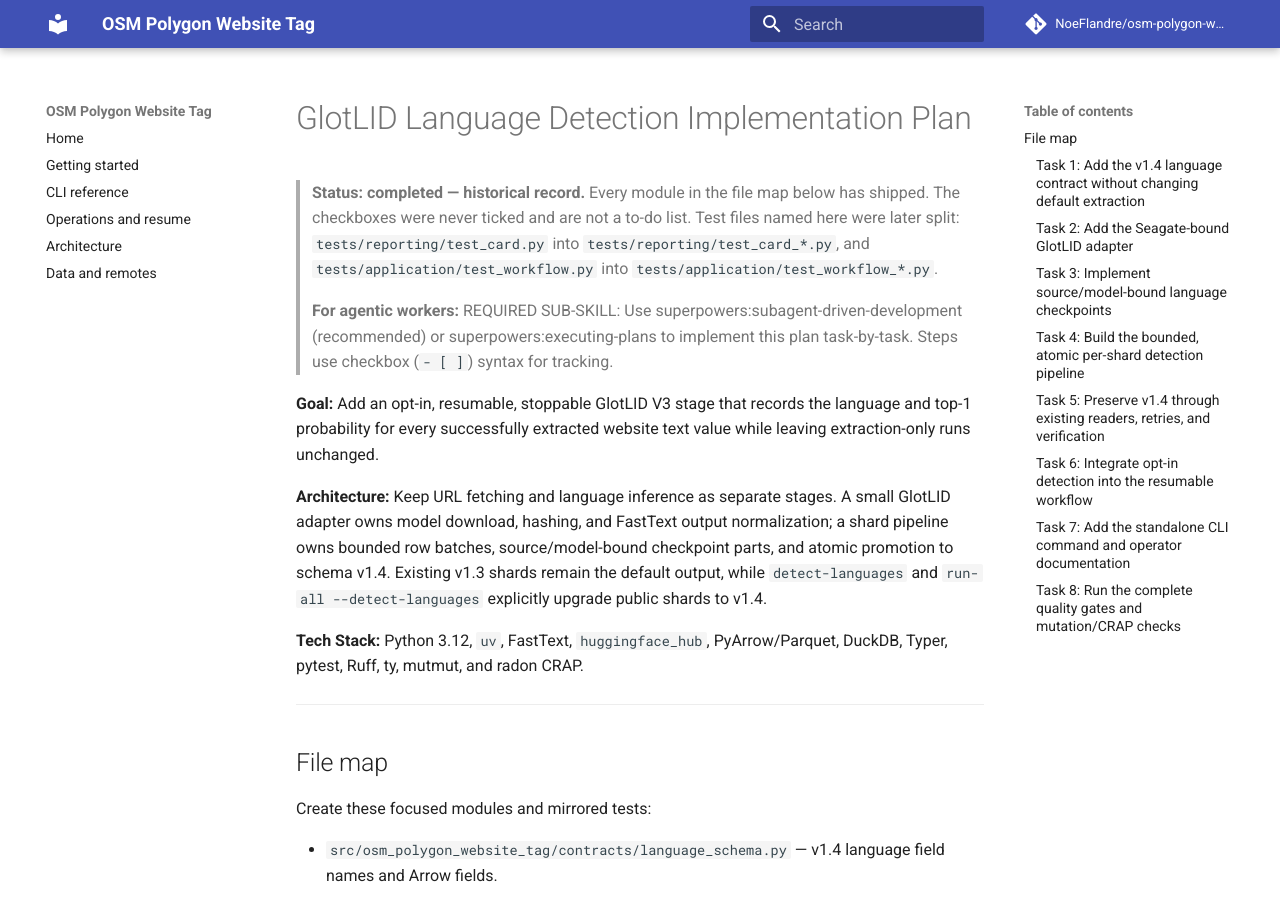
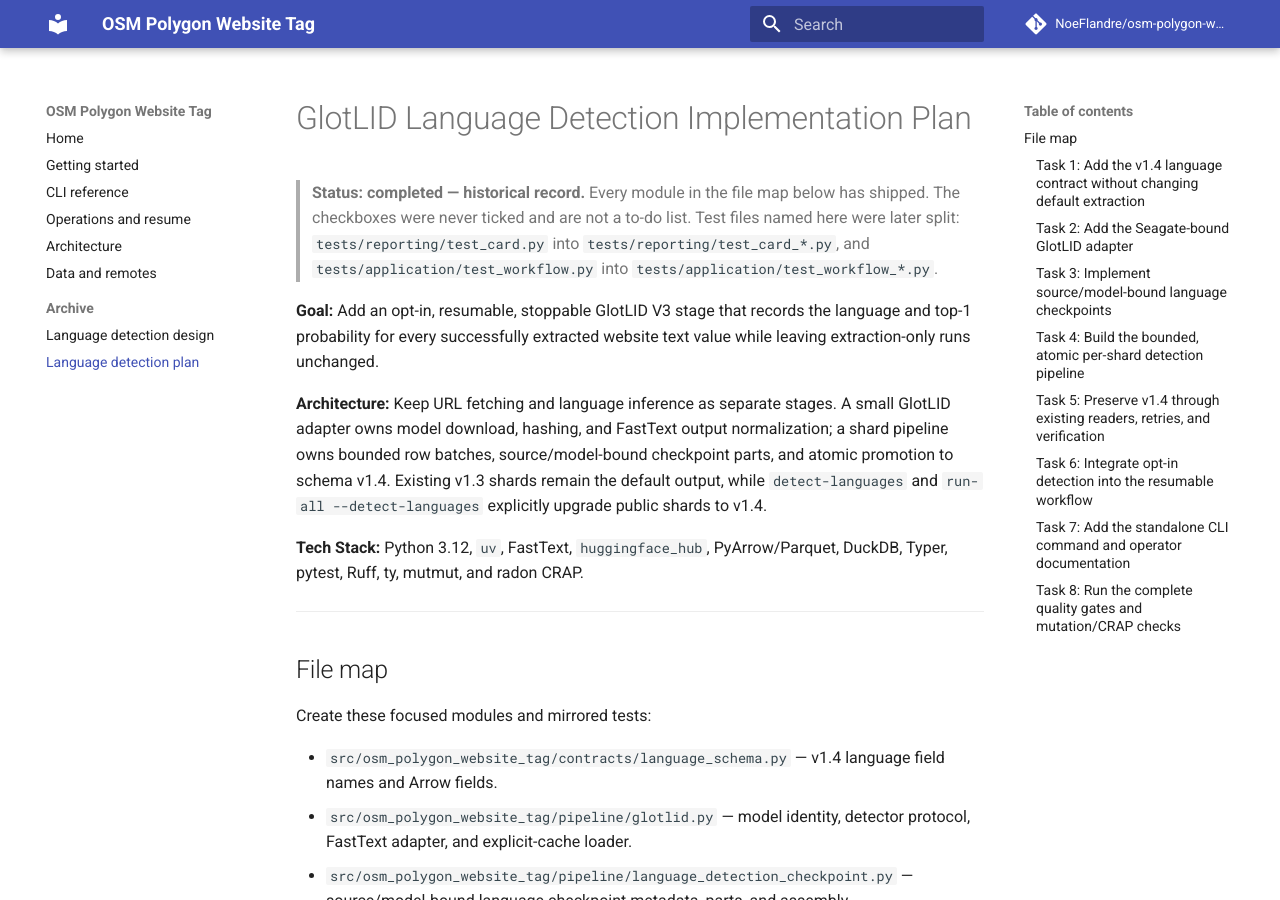
Before and after one commit to NoeFlandre/osm-polygon-website-tag, an MkDocs documentation site: the page built from docs/history/language-detection-plan.md, in a window 1280 px wide and 900 px high. Built offline with MkDocs 1.6.1 and Material for MkDocs 9.7.7, drawn with Linux system fonts in a browser that asks for light colours; comment, search, counter and statistics services are not loaded.

Commit message:
docs: archive language-detection plan/design pages (#61)
Move the historical plan and design documents under docs/history/, list
them in an Archive nav section, drop the stale agent-skill banner, and
document why the superpowers/ exclude remains.

Co-Authored-By: Claude Opus 5.5 <noreply@anthropic.com>
Claude-Session: https://claude.ai/code/session_01PeiMwqTxYp2vEubTkxppQn

```diff
--- a/docs/language-detection-plan.md
+++ b/docs/history/language-detection-plan.md
@@ -5,8 +5,6 @@
 > files named here were later split: `tests/reporting/test_card.py` into
 > `tests/reporting/test_card_*.py`, and `tests/application/test_workflow.py`
 > into `tests/application/test_workflow_*.py`.
-
-> **For agentic workers:** REQUIRED SUB-SKILL: Use superpowers:subagent-driven-development (recommended) or superpowers:executing-plans to implement this plan task-by-task. Steps use checkbox (`- [ ]`) syntax for tracking.
 
 **Goal:** Add an opt-in, resumable, stoppable GlotLID V3 stage that records the language and top-1 probability for every successfully extracted website text value while leaving extraction-only runs unchanged.
 
--- a/mkdocs.yml
+++ b/mkdocs.yml
@@ -7,6 +7,7 @@ edit_uri: edit/main/docs/
 
 exclude_docs: |
   .DS_Store
+  # docs/superpowers/ is a gitignored, local-only agent scratch directory.
   superpowers/
 
 theme:
@@ -32,3 +33,6 @@ nav:
   - Operations and resume: operations.md
   - Architecture: architecture.md
   - Data and remotes: data-and-remotes.md
+  - Archive:
+      - Language detection design: history/language-detection-design.md
+      - Language detection plan: history/language-detection-plan.md
```
Also changed, not shown: docs/history/language-detection-design.md (renamed from docs/language-detection-design.md).
